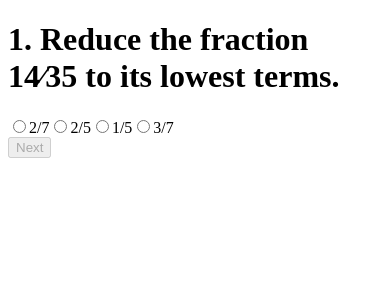
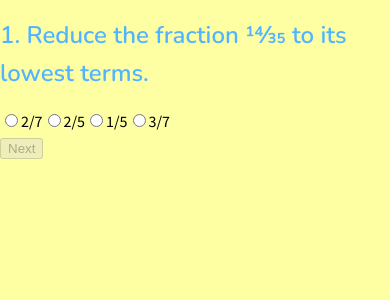
Before and after one commit to VeronikaHar/squizz, an Angular app: page / in a window 390 px wide. Shown: the top 300 px of the page. Built offline with nearby package versions, Linux system fonts and the light colour scheme.

Commit message:
App's fonts and styles updated.

```diff
--- a/src/index.html
+++ b/src/index.html
@@ -1,5 +1,6 @@
 <!doctype html>
 <html lang="en">
+
 <head>
   <meta charset="utf-8">
   <title>Squizz</title>
@@ -7,8 +8,12 @@
 
   <meta name="viewport" content="width=device-width, initial-scale=1">
   <link rel="icon" type="image/x-icon" href="favicon.ico">
+  <link href="https://fonts.googleapis.com/css?family=Nunito:600|Source+Sans+Pro&display=swap" rel="stylesheet">
+  <link href="https://fonts.googleapis.com/icon?family=Material+Icons" rel="stylesheet">
 </head>
+
 <body>
   <app-root></app-root>
 </body>
+
 </html>
--- a/src/styles.scss
+++ b/src/styles.scss
@@ -1 +1,73 @@
+// Custom Theming for Angular Material
+// For more information: https://material.angular.io/guide/theming
+@import '~@angular/material/theming';
+// Plus imports for other components in your app.
+
+// Include the common styles for Angular Material. We include this here so that you only
+// have to load a single css file for Angular Material in your app.
+// Be sure that you only ever include this mixin once!
+@include mat-core();
+
+// Define the palettes for your theme using the Material Design palettes available in palette.scss
+// (imported above). For each palette, you can optionally specify a default, lighter, and darker
+// hue. Available color palettes: https://material.io/design/color/
+$squizz-primary: mat-palette($mat-indigo);
+$squizz-accent: mat-palette($mat-pink, A200, A100, A400);
+
+// The warn palette is optional (defaults to red).
+$squizz-warn: mat-palette($mat-red);
+
+// Create the theme object (a Sass map containing all of the palettes).
+$squizz-theme: mat-light-theme($squizz-primary, $squizz-accent, $squizz-warn);
+
+// Include theme styles for core and each component used in your app.
+// Alternatively, you can import and @include the theme mixins for each component
+// that you are using.
+@include angular-material-theme($squizz-theme);
+
 /* You can add global styles to this file, and also import other style files */
+
+html,
+body {
+  height: 100%;
+  font-family: 'Source Sans Pro', sans-serif;
+  font-weight: 400;
+  font-size: 20px;
+  background-color: #FEFFA2;
+  line-height: 1.6;
+  margin: auto;
+}
+
+a {
+  color: #CC716E;
+  font-family: 'Source Sans Pro', sans-serif;
+  font-size: 20px;
+  margin: 2%;
+}
+
+a:hover,
+a:focus {
+  color: #66BDFF;
+}
+
+h1,
+h2,
+h3 {
+  color: #52B4FF;
+  font-family: 'Nunito', sans-serif;
+  font-weight: 600;
+}
+
+@media all and (max-width: 750px) {
+
+  h1,
+  h2 {
+    font-size: 24px;
+  }
+
+  html,
+  body,
+  a {
+    font-size: 16px;
+  }
+}
```
